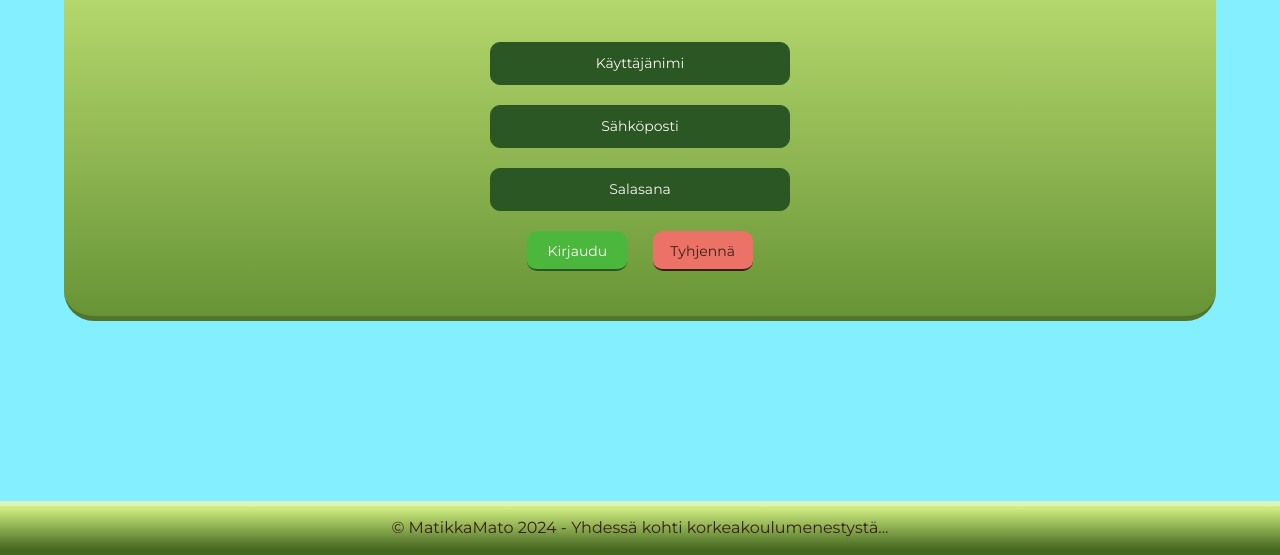
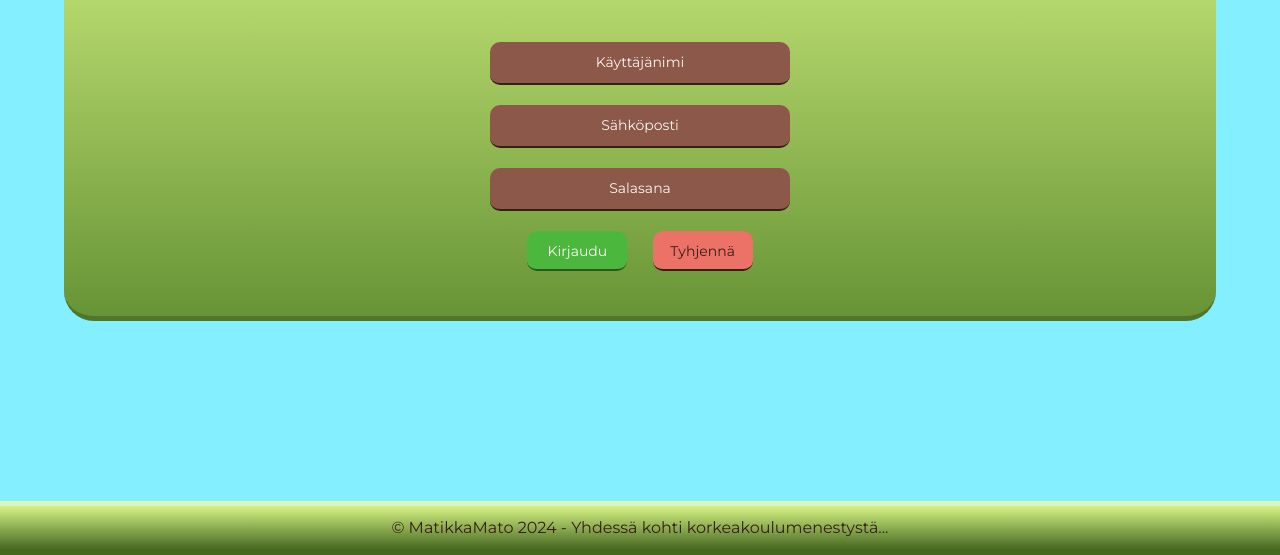
Before and after one commit to chimkem/jquerytodo, a plain HTML site: page login.html in a window 1280 px wide. Shown: the part 245-800 px from the top of the page. Drawn offline with nearby package versions, Linux system fonts and the light colour scheme.

Commit message:
background change

```diff
--- a/login.css
+++ b/login.css
@@ -21,8 +21,8 @@ input {
     margin: 10px;
     border-radius: 10px;
     text-align: center;
-    border: 1px solid #2a5724;
-    background-color: #2a5724;
+    background: #8b584a;
+    border-bottom: 2px solid #371f18;
 }
 /* Napit */
 .cbtn {
```
